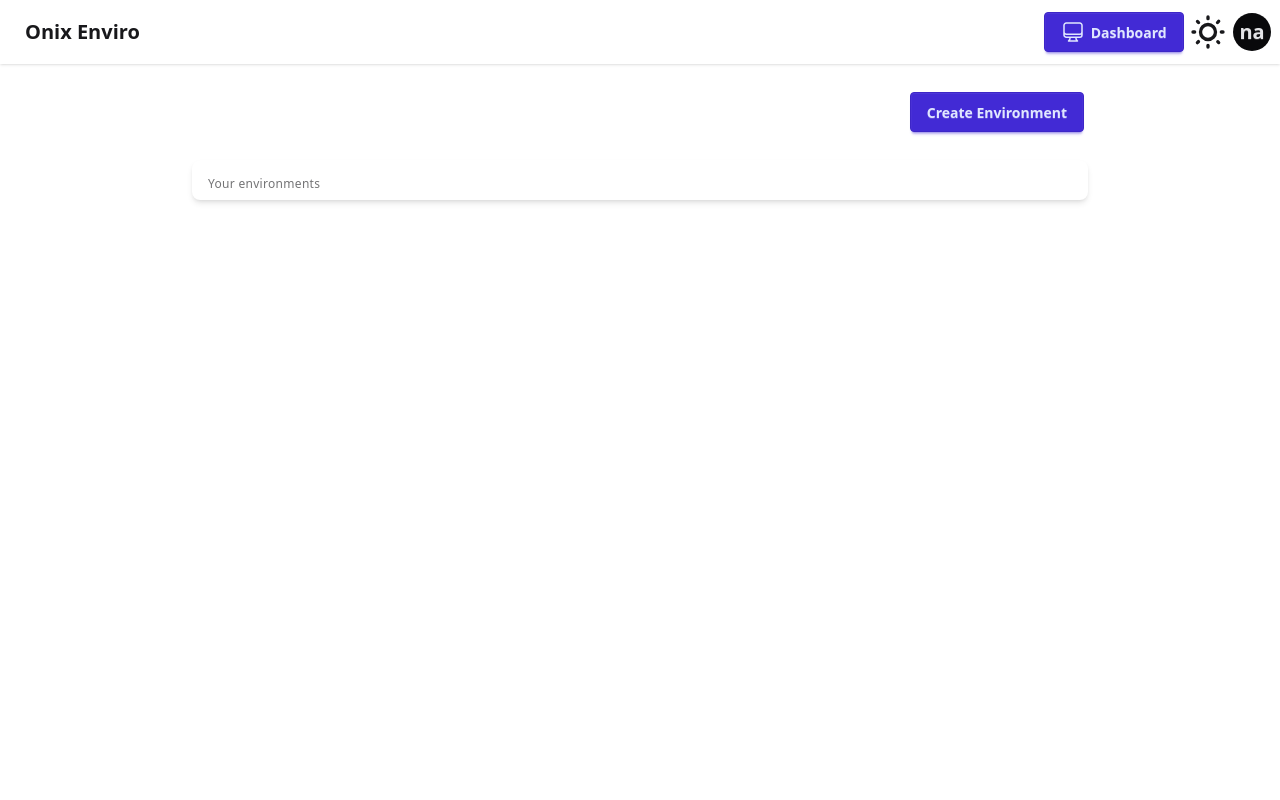
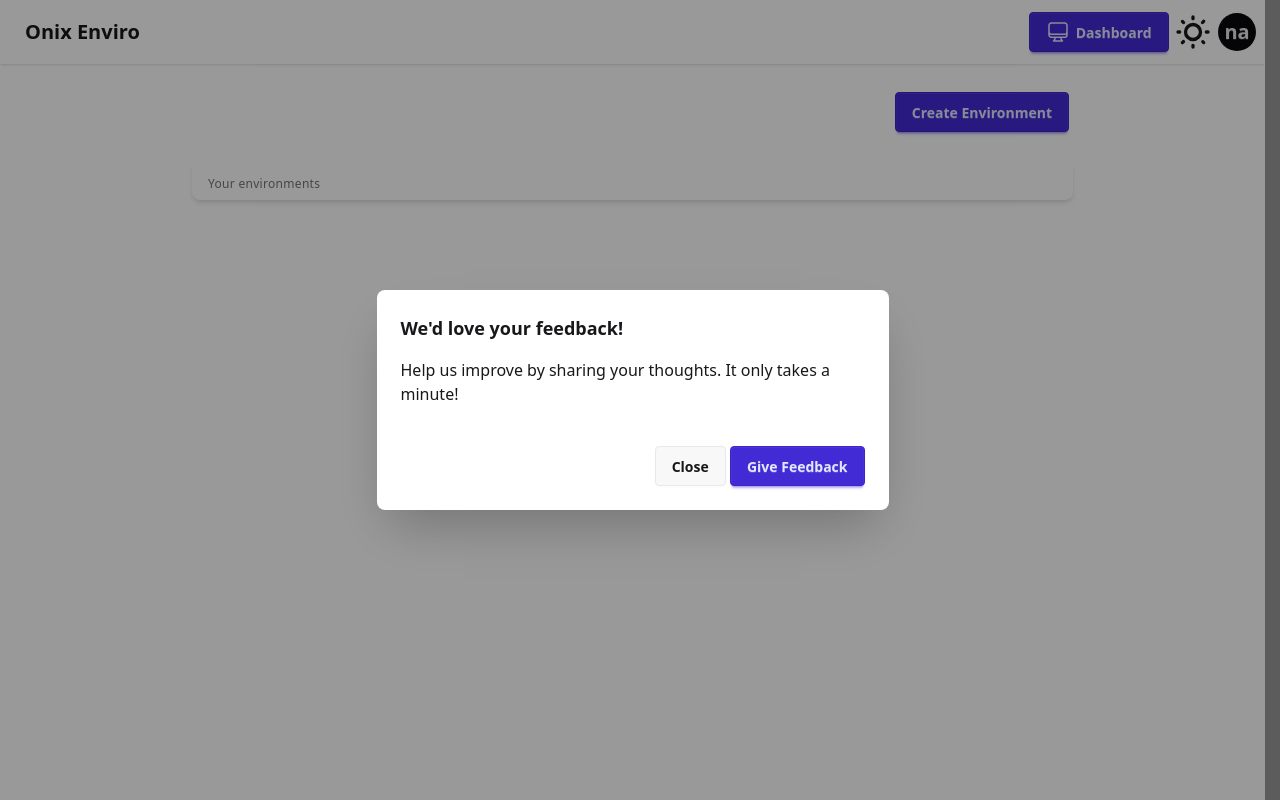
Before and after one commit to ExoOnix/enviro, a Django app: page /dashboard/ in a window 1280 px wide. Run offline with Django 5.2, Linux system fonts and the light colour scheme; the visitor is signed in with stand-in values (Sample User, id 1); data that the repository does not hold is empty; style sheets or scripts are compiled from the project's sources; parts of the project's set-up code (start-up, migrations or seed data) failed here and were passed over.

Commit message:
Added feedback model script

```diff
--- a/apps/dashboard/templates/dashboard.html
+++ b/apps/dashboard/templates/dashboard.html
@@ -105,4 +105,41 @@
     </li>
     {% endfor %}
 </ul>
+
+
+{% comment %} Feedback model {% endcomment %}
+<!-- Open the modal using ID.showModal() method -->
+<dialog id="feedback_model" class="modal">
+  <div class="modal-box">
+    <h3 class="text-lg font-bold">We'd love your feedback!</h3>
+    <p class="py-4">Help us improve by sharing your thoughts. It only takes a minute!</p>
+    <div class="modal-action">
+      <form method="dialog">
+        <button class="btn">Close</button>
+        <a id="give-feedback-btn" role="button" class="btn btn-primary" href="https://docs.google.com/forms/d/e/1FAIpQLSdVTE1zIFM5woJ1HNGOnEY5RUL7BIYDfJIN4kwYxJOt9XRudQ/viewform?usp=dialog" target="_blank" rel="noopener noreferrer">Give Feedback</a>
+      </form>
+    </div>
+  </div>
+</dialog>
+
 {% endblock %}
+
+{% block scripts %}
+  <script>
+    const today = new Date().toISOString().slice(0, 10);
+    const lastShown = localStorage.getItem("feedback_modal_last_shown");
+    const feedbackGiven = localStorage.getItem("feedback_given");
+
+    if (lastShown !== today && feedbackGiven !== "true") {
+      setTimeout(() => {
+        feedback_model.showModal();
+        localStorage.setItem("feedback_modal_last_shown", today);
+      }, 3000);
+    }
+
+    document.getElementById("give-feedback-btn")?.addEventListener("click", () => {
+      localStorage.setItem("feedback_given", "true");
+      feedback_model.close();
+    });
+  </script>
+{% endblock %}
```
